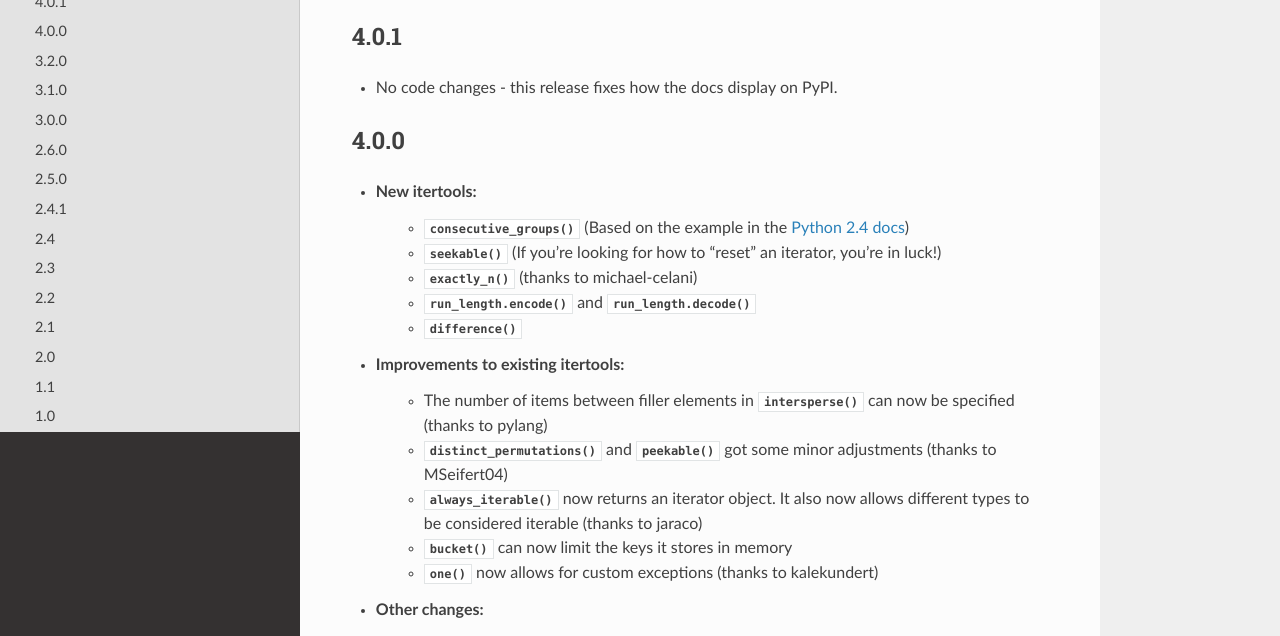
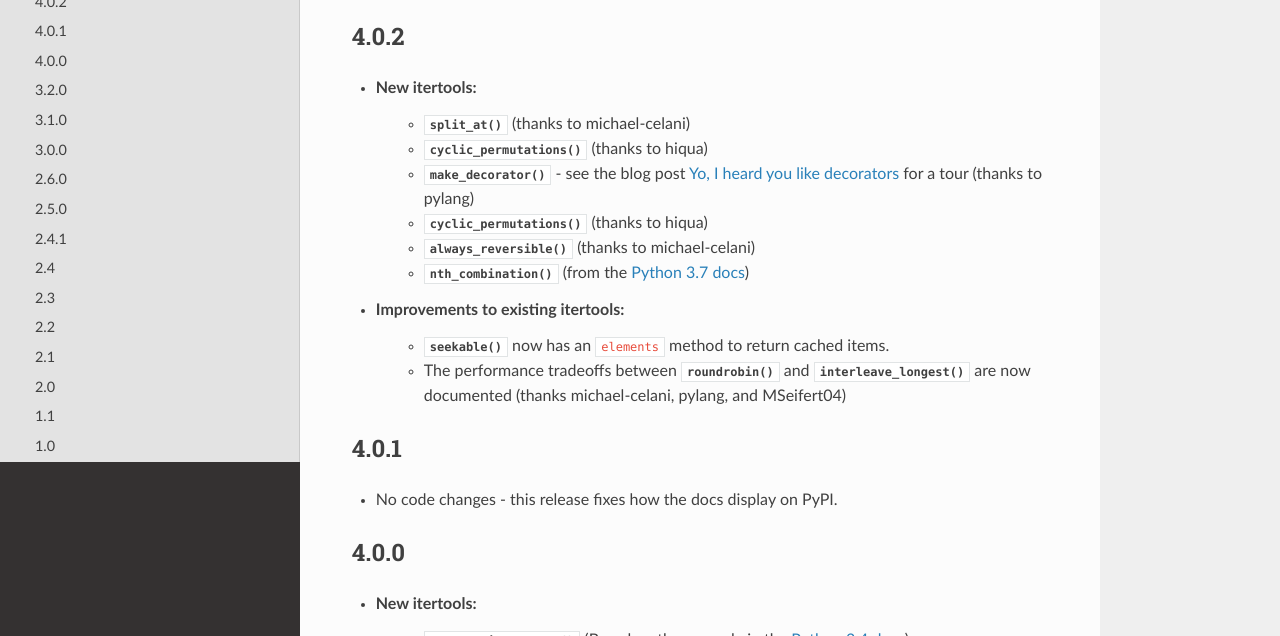
Before and after one commit to more-itertools/more-itertools, a Sphinx documentation site: the page built from docs/versions.rst, in a window 1280 px wide and 900 px high, cut to the strip 264-900 px from the top of the window. Built offline with Sphinx 7.4.7 and the Read the Docs theme 2.0.0, drawn with Linux system fonts in a browser that asks for light colours.

Commit message:
Updates for release 4.1.0

```diff
--- a/docs/conf.py
+++ b/docs/conf.py
@@ -50,7 +50,7 @@ copyright = u'2012, Erik Rose'
 # built documents.
 #
 # The short X.Y version.
-version = '4.0.1'
+version = '4.1.0'
 # The full version, including alpha/beta/rc tags.
 release = version
 
--- a/docs/versions.rst
+++ b/docs/versions.rst
@@ -3,6 +3,24 @@ Version History
 ===============
 
 .. automodule:: more_itertools
+
+4.0.2
+-----
+
+* New itertools:
+    * :func:`split_at` (thanks to michael-celani)
+    * :func:`cyclic_permutations` (thanks to hiqua)
+    * :func:`make_decorator` - see the blog post `Yo, I heard you like decorators <https://sites.google.com/site/bbayles/index/decorator_factory>`_
+      for a tour (thanks to pylang)
+    * :func:`cyclic_permutations` (thanks to hiqua)
+    * :func:`always_reversible` (thanks to michael-celani)
+    * :func:`nth_combination` (from the `Python 3.7 docs <https://docs.python.org/3.7/library/itertools.html#itertools-recipes>`_)
+
+* Improvements to existing itertools:
+    * :func:`seekable` now has an ``elements`` method to return cached items.
+    * The performance tradeoffs between :func:`roundrobin` and
+      :func:`interleave_longest` are now documented (thanks michael-celani,
+      pylang, and MSeifert04)
 
 4.0.1
 -----
--- a/setup.py
+++ b/setup.py
@@ -28,7 +28,7 @@ def get_long_description():
 
 setup(
     name='more-itertools',
-    version='4.0.1',
+    version='4.1.0',
     description='More routines for operating on iterables, beyond itertools',
     long_description=get_long_description(),
     author='Erik Rose',
```
